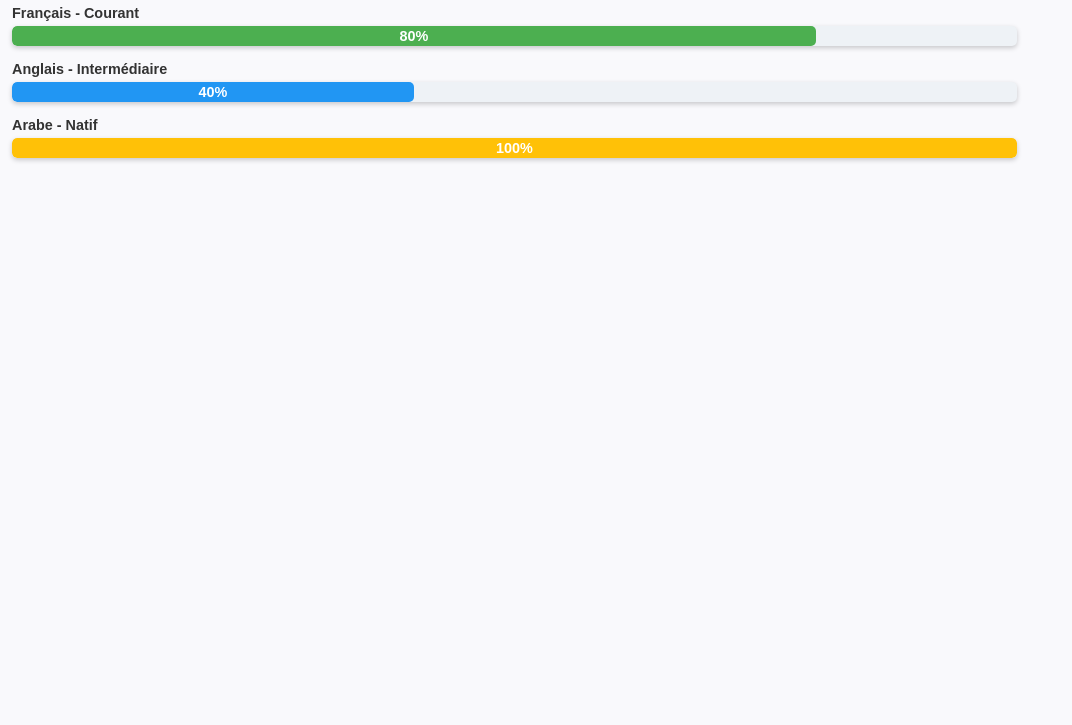
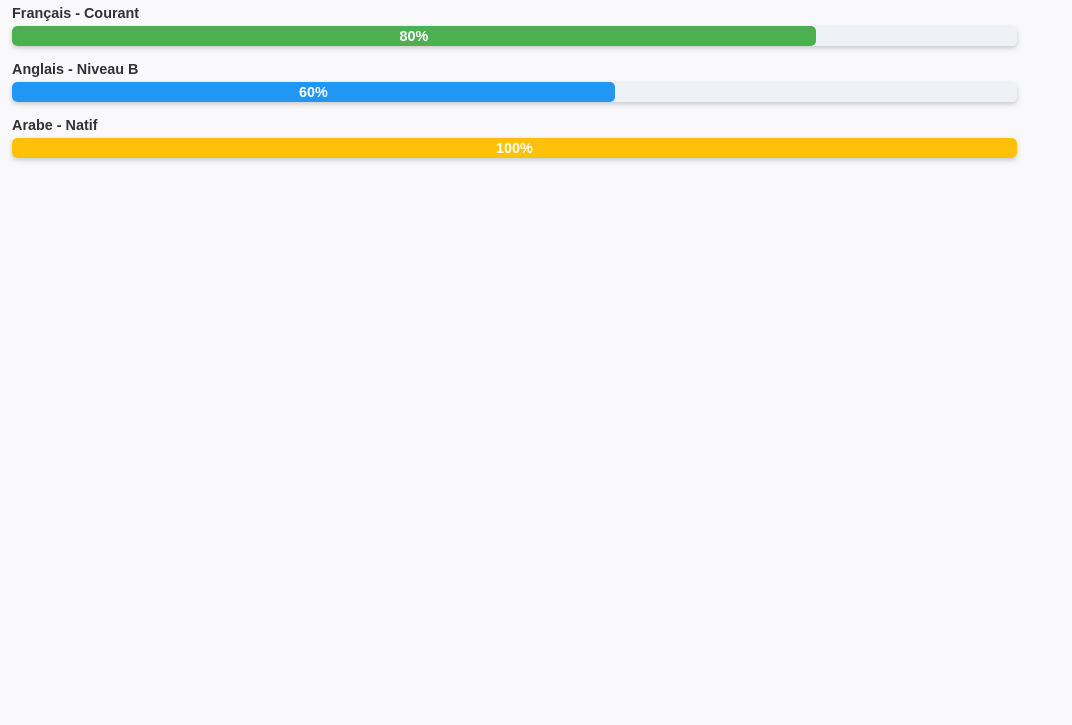
Before and after one commit to bouhmid5/Projet-WEB, a plain HTML site: page langues.html in a window 1280 px wide. Shown: the part 75-800 px from the top of the page, without its empty margins (0-1072 px from the left). Drawn offline with Linux system fonts and the light colour scheme.

Commit message:
Description de vos changements

```diff
--- a/langues.html
+++ b/langues.html
@@ -76,7 +76,7 @@
           width: 0;
         }
         to {
-          width: 40%;
+          width: 60%;
         }
       }
       @keyframes grow-arabe {
@@ -99,9 +99,9 @@
         </div>
       </li>
       <li>
-        Anglais - Intermédiaire
+        Anglais - Niveau B
         <div class="progress-container">
-          <div class="progress-bar anglais">40%</div>
+          <div class="progress-bar anglais">60%</div>
         </div>
       </li>
       <li>
```
